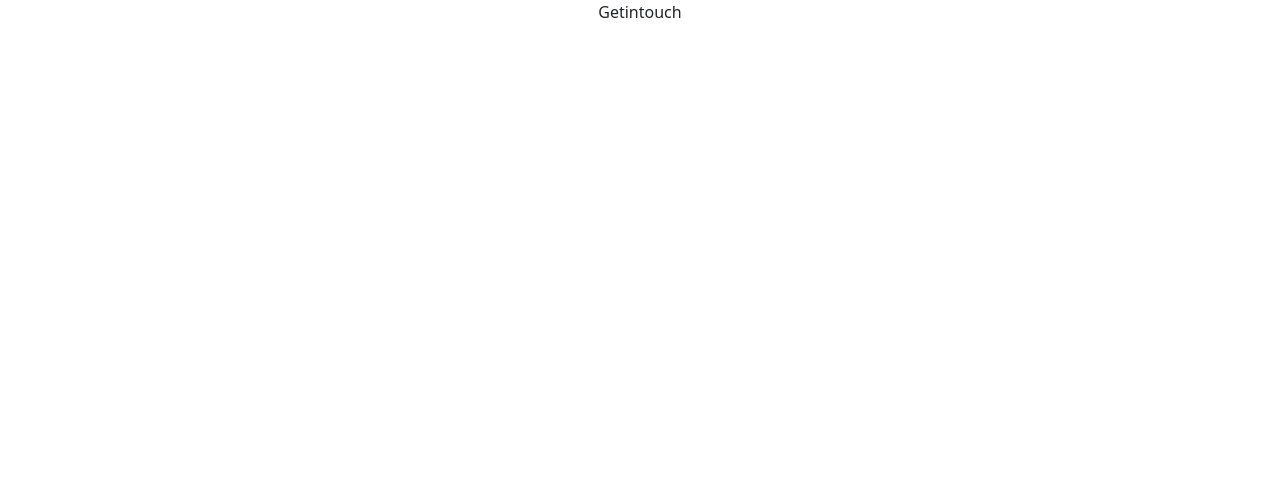
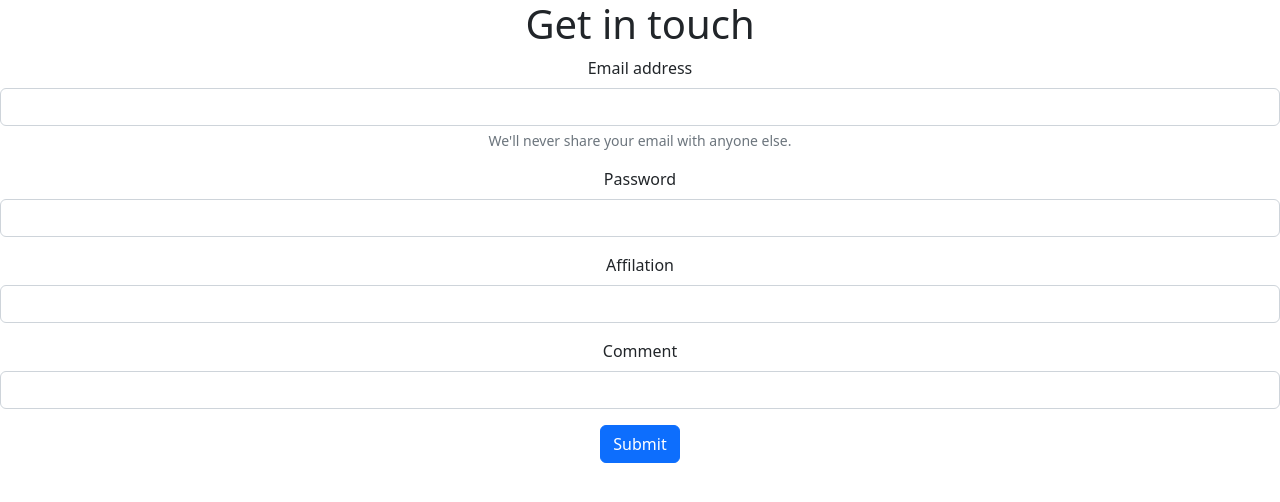
Before and after one commit to Prasad7218/biomolecule-app, a React (Create React App) app: page /getintouch in a window 1280 px wide. Shown: the top 502 px of the page. Built offline with nearby package versions, Linux system fonts and the light colour scheme.

Commit message:
form-added

```diff
--- a/src/components/Getintouch.jsx
+++ b/src/components/Getintouch.jsx
@@ -1,7 +1,45 @@
 import React from "react";
 
 const Getintouch = () => {
-  return <div>Getintouch</div>;
+  return (
+    <>
+      <h1>Get in touch</h1>
+      <form>
+        <div class="form-group">
+          <label for="exampleInputEmail1">Email address</label>
+          <input
+            type="email"
+            class="form-control"
+            id="exampleInputEmail1"
+            aria-describedby="emailHelp"
+          />
+          <small id="emailHelp" class="form-text text-muted">
+            We'll never share your email with anyone else.
+          </small>
+        </div>
+        <div class="form-group">
+          <label for="exampleInputPassword1">Password</label>
+          <input
+            type="password"
+            class="form-control"
+            id="exampleInputPassword1"
+          />
+        </div>
+        <div class="form-group">
+          <label for="exampleInputPassword1">Affilation</label>
+          <input type="text" class="form-control" />
+        </div>
+        <div class="form-group">
+          <label for="exampleInputPassword1">Comment</label>
+          <input type="text" class="form-control" />
+        </div>
+
+        <button type="submit" class="btn btn-primary">
+          Submit
+        </button>
+      </form>
+    </>
+  );
 };
 
 export default Getintouch;
```
